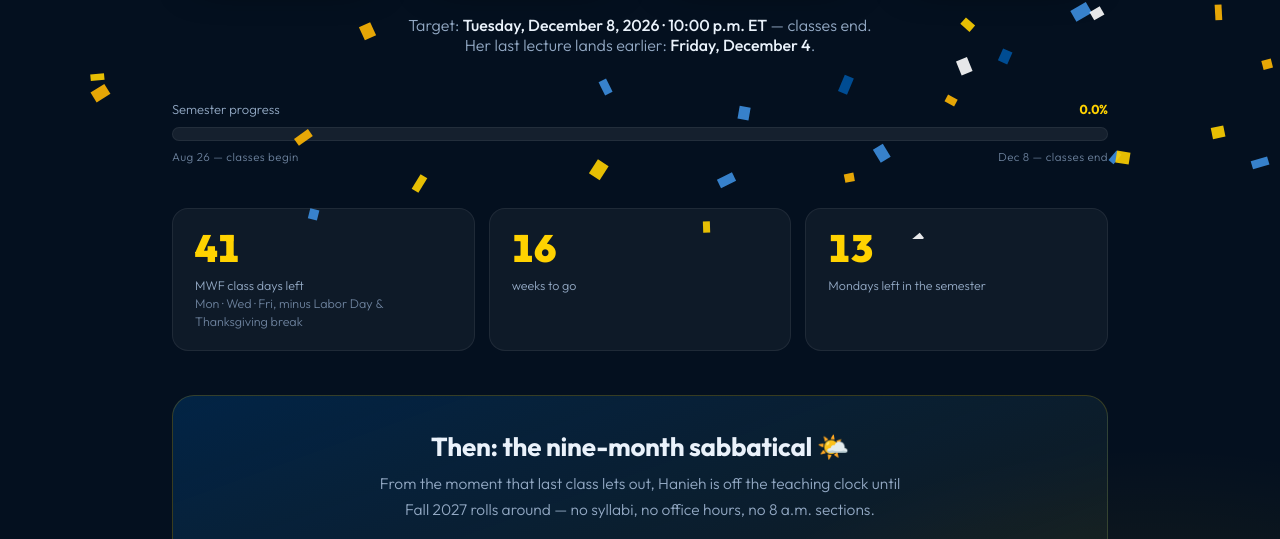
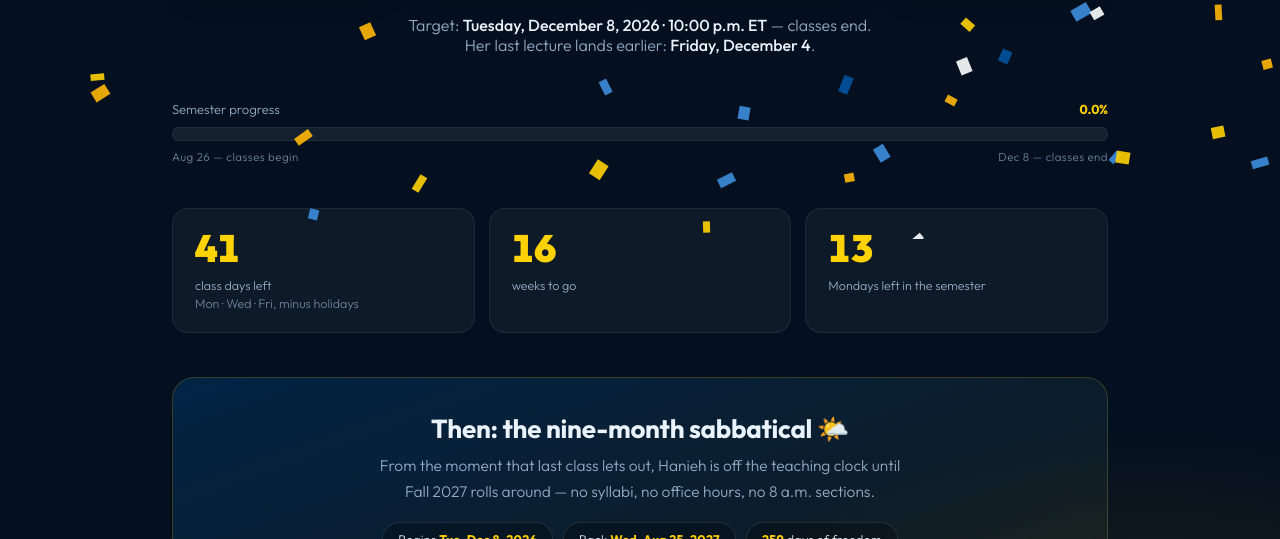
Before and after one commit to foolish127/sabbatical-countdown, a plain HTML site: page index.html in a window 1280 px wide. Shown: the part 561-1100 px from the top of the page. Drawn offline with Linux system fonts and the light colour scheme.

Commit message:
Shorten the class-days stat labels
Co-Authored-By: Claude Opus 5 (1M context) <noreply@anthropic.com>

```diff
--- a/index.html
+++ b/index.html
@@ -148,7 +148,7 @@
   </div>
 
   <div class="grid">
-    <div class="stat"><div class="big" id="classdays">--</div><div class="cap">MWF class days left<br><span>Mon &middot; Wed &middot; Fri, minus Labor Day &amp; Thanksgiving break</span></div></div>
+    <div class="stat"><div class="big" id="classdays">--</div><div class="cap">class days left<br><span>Mon &middot; Wed &middot; Fri, minus holidays</span></div></div>
     <div class="stat"><div class="big" id="weeks">--</div><div class="cap">weeks to go</div></div>
     <div class="stat"><div class="big" id="mondays">--</div><div class="cap">Mondays left in the semester</div></div>
   </div>
```
